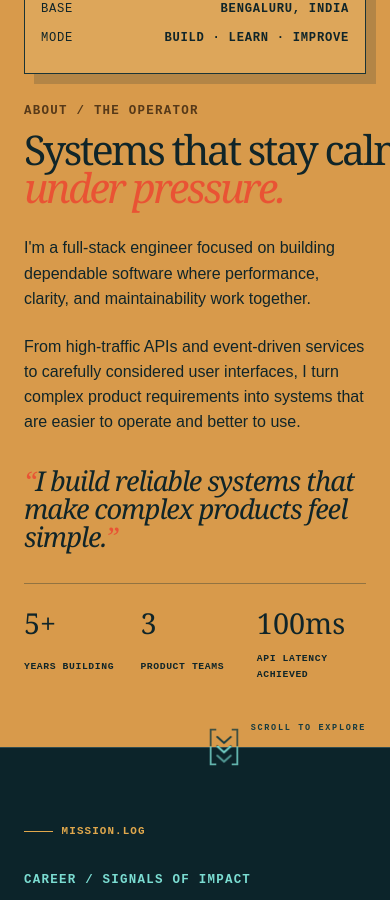
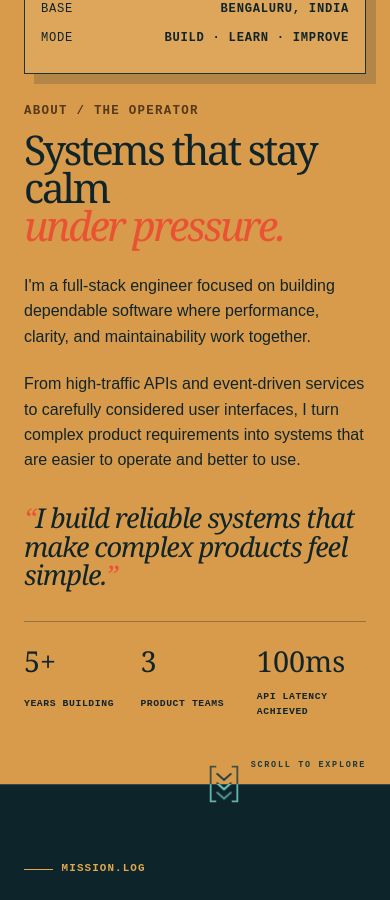
Before and after one commit to jkjitendra/jitendra-portfolio, a Next.js app: page /home in a window 390 px wide. Shown: the part 1380-2280 px from the top of the page. Built offline with nearby package versions, Linux system fonts and the light colour scheme.

Commit message:
refactor: update profile image sizes and enable word wrapping in AboutSection
- Enable `wrapByWords` prop on the section title `ScrambleText` component for stable headline decode rendering.
- Update `Image` component `sizes` attribute with precise responsive media query limits.

```diff
--- a/components/portfolio/AboutSection.tsx
+++ b/components/portfolio/AboutSection.tsx
@@ -18,7 +18,7 @@ export default function AboutSection() {
           transition={{ duration: 0.65 }}
         >
           <div className="profile-image-wrap">
-            <Image src="/logos/image.jpg" alt="Jitendra Kumar Tiwari" fill sizes="(max-width: 800px) 80vw, 360px" className="profile-image" />
+            <Image src="/logos/image.jpg" alt="Jitendra Kumar Tiwari" fill sizes="(max-width: 479px) calc(100vw - 2rem), (max-width: 767px) 23rem, (max-width: 1023px) 38vw, 360px" className="profile-image" />
             <span className="profile-badge">Jitendra/01</span>
           </div>
           <div className="profile-meta">
@@ -30,7 +30,7 @@ export default function AboutSection() {
         <div className="about-copy">
           <motion.p className="eyebrow" initial={{ opacity: 0 }} whileInView={{ opacity: 1 }} viewport={{ once: true }}><ScrambleText text="ABOUT / THE OPERATOR" /></motion.p>
           <motion.h2 id="about-title" initial={{ opacity: 0, y: 28 }} whileInView={{ opacity: 1, y: 0 }} viewport={{ once: true }} transition={{ duration: 0.6 }}>
-            <ScrambleText text="Systems that stay calm" duration={2100} /> <em><ScrambleText text="under pressure." duration={1900} delay={180} /></em>
+            <ScrambleText text="Systems that stay calm" duration={2100} wrapByWords /> <em><ScrambleText text="under pressure." duration={1900} delay={180} /></em>
           </motion.h2>
           <motion.div className="about-prose" initial={{ opacity: 0, y: 20 }} whileInView={{ opacity: 1, y: 0 }} viewport={{ once: true }} transition={{ duration: 0.6, delay: 0.1 }}>
             <p>I&apos;m a full-stack engineer focused on building dependable software where performance, clarity, and maintainability work together.</p>
```
